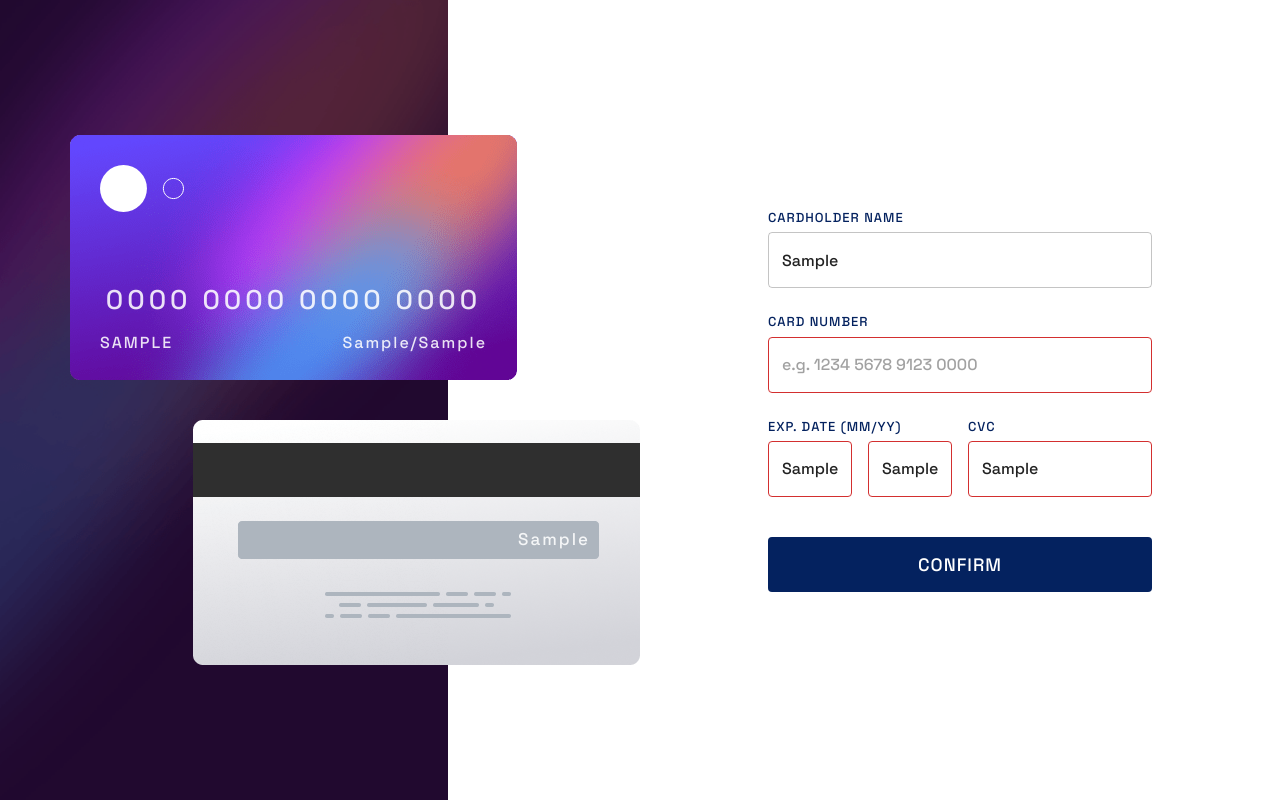
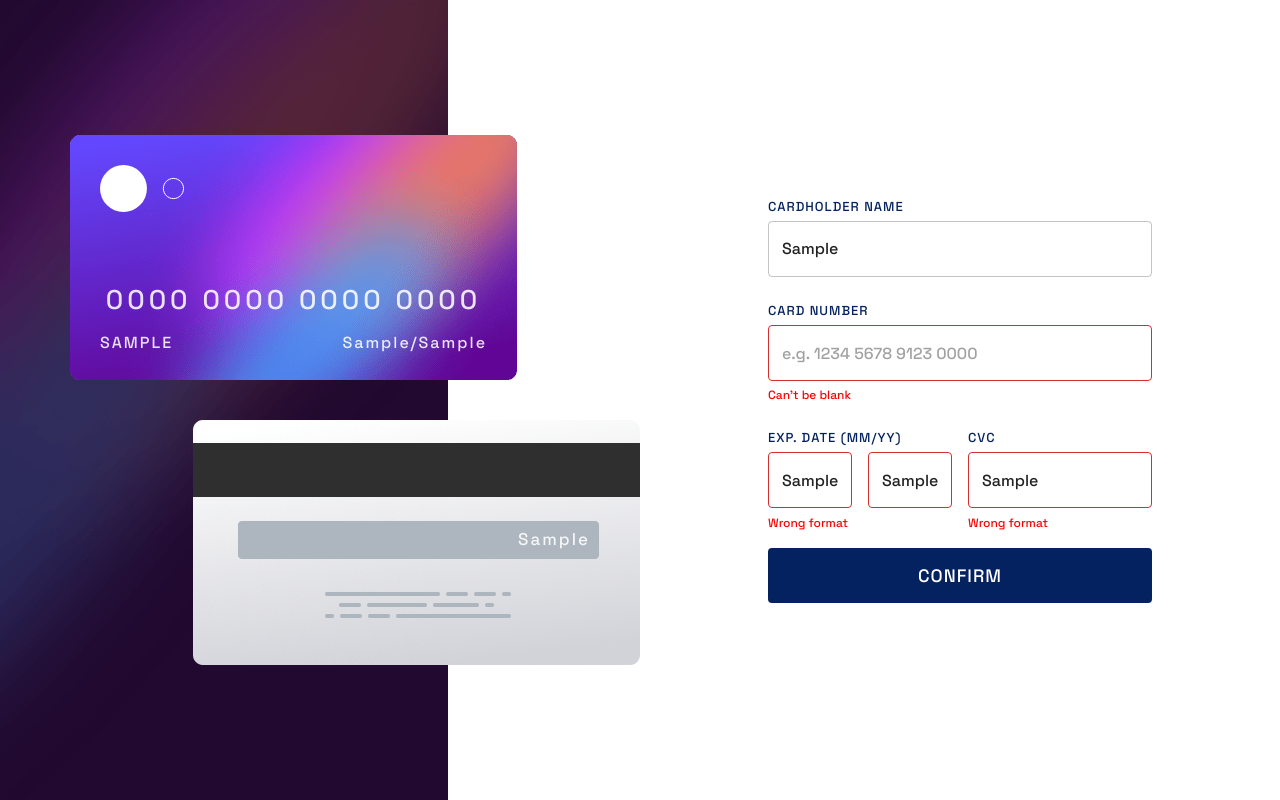
Before and after one commit to DepetrisFe/interactive-card-challenge, a React (Vite) app: page / in a window 1280 px wide. Both pictures are taken after typing "Sample", "Sample", "Sample", "Sample", "Sample" into the empty fields and a click on the button "CONFIRM". Built offline with nearby package versions, Linux system fonts and the light colour scheme.

Commit message:
form error messages

```diff
--- a/src/mainPage/index.tsx
+++ b/src/mainPage/index.tsx
@@ -141,6 +141,11 @@ const MainPage = () => {
                 onChange={(e) => handleChange(e)}
                 placeholder="e.g. Jane Appleseed"
               />
+              {formError.name && !card.name.length && (
+                <Typography fontSize={12} className={classes.errorText}>
+                  Wrong format or empty input
+                </Typography>
+              )}
             </Box>
             <Box className={classes.textFieldContainer}>
               <Typography color="primary" fontSize={13} letterSpacing={1}>
@@ -156,6 +161,11 @@ const MainPage = () => {
                 placeholder="e.g. 1234 5678 9123 0000 "
                 value={formatCardNumber(card.cardNumber)}
               />
+              {formError.cardNumber && !card.cardNumber.length && (
+                <Typography fontSize={12} className={classes.errorText}>
+                  Can't be blank
+                </Typography>
+              )}
             </Box>
             <Grid className={classes.cardRow}>
               <Grid container className={classes.textFieldContainer}>
@@ -180,6 +190,11 @@ const MainPage = () => {
                     placeholder="YY"
                   />
                 </Box>
+                {formError.expMonth || formError.expYear ? (
+                  <Typography fontSize={12} className={classes.errorRowText}>
+                    Wrong format
+                  </Typography>
+                ) : null}
               </Grid>
               <Grid container className={classes.textFieldContainer}>
                 <Typography color="primary" fontSize={13} letterSpacing={1}>
@@ -194,6 +209,11 @@ const MainPage = () => {
                   onChange={(e) => handleChange(e)}
                   placeholder="e.g. 123"
                 />
+                {formError.cvc && (
+                  <Typography fontSize={12} className={classes.errorRowText}>
+                    Wrong format
+                  </Typography>
+                )}
               </Grid>
             </Grid>
             <Box className={classes.btnContainer}>
--- a/src/mainPage/styles.tsx
+++ b/src/mainPage/styles.tsx
@@ -172,14 +172,26 @@ export const useStyles = makeStyles((theme: Theme) => {
       },
     },
     textFieldContainer: {
+      position: "relative",
       display: "flex",
       flexDirection: "column",
       gap: "0.3rem",
+    },
+    errorText: {
+      color: "red",
+    },
+    errorRowText: {
+      position: "absolute",
+      color: "red",
+      bottom: "-1.5rem",
     },
     cardRow: {
       display: "flex",
       flexWrap: "nowrap",
       gap: "1rem",
+      [theme.breakpoints.down(320)]: {
+        flexWrap: "wrap",
+      },
     },
     expirationContainer: {
       display: "flex",
```
